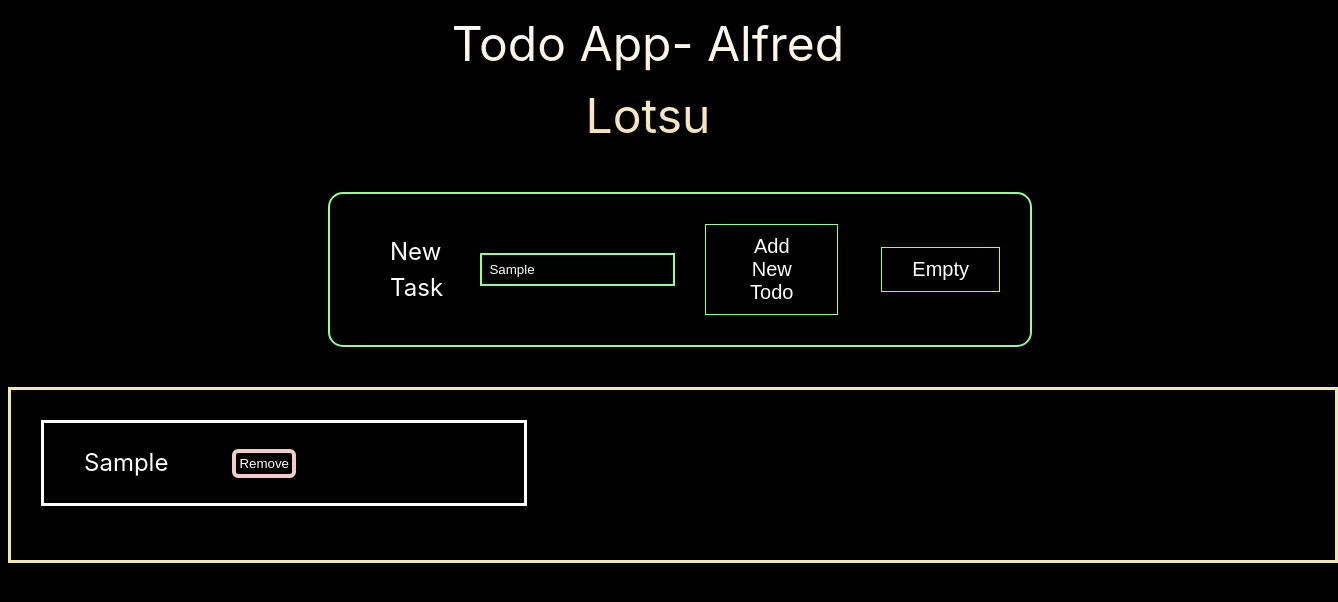
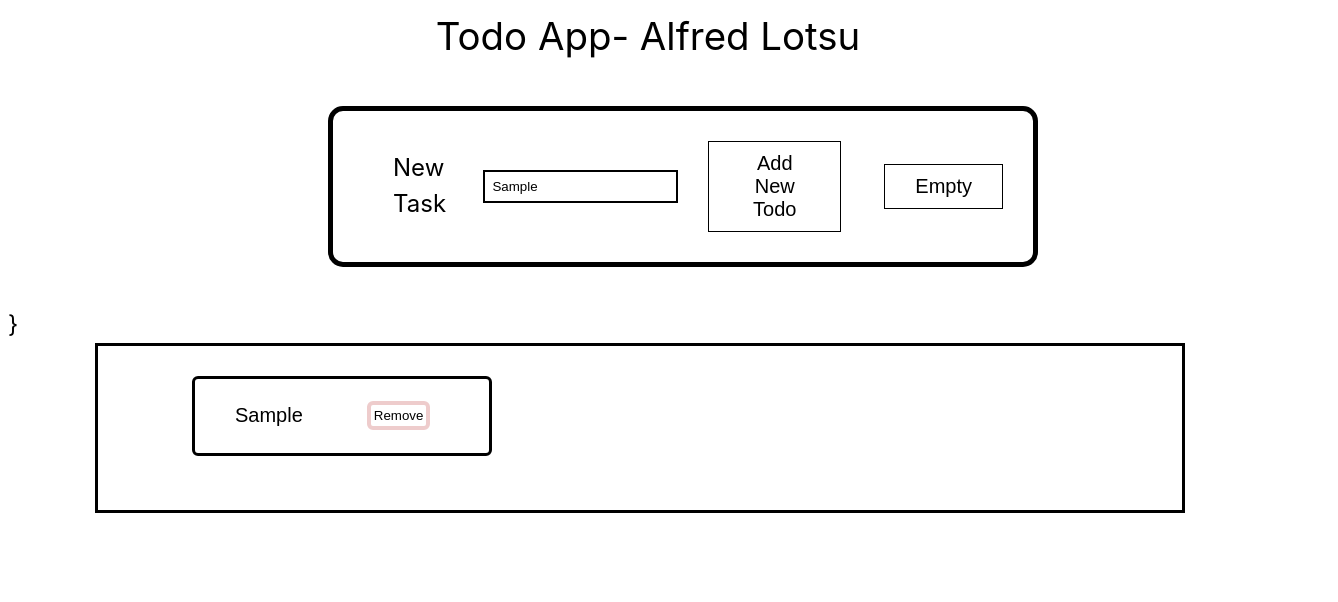
Before and after one commit to aslotsu/todos, a Svelte app: page / in a window 1280 px wide. Both pictures are taken after typing "Sample" into the empty fields and a click on the button "Add New Todo". Shown: the top 602 px of the page, 1338 px wide, since content can reach past the window. Built offline with nearby package versions, Linux system fonts and the light colour scheme.

Commit message:
v 1.1 added subtle animations and color scheme change

```diff
--- a/index.html
+++ b/index.html
@@ -4,7 +4,7 @@
     <meta charset="UTF-8" />
     <link rel="icon" type="image/svg+xml" href="/vite.svg" />
     <meta name="viewport" content="width=device-width, initial-scale=1.0" />
-    <title>Vite + Svelte</title>
+    <title>Learning Svelte</title>
   </head>
   <body>
     <div id="app"></div>
--- a/package.json
+++ b/package.json
@@ -15,6 +15,8 @@
     "vite": "^4.4.5"
   },
   "dependencies": {
+    "@melt-ui/svelte": "^0.34.5",
+    "@types/uuid": "^9.0.2",
     "uuid": "^9.0.0"
   }
 }
--- a/src/App.svelte
+++ b/src/App.svelte
@@ -3,10 +3,19 @@
     import { v4 as uuidv4 } from 'uuid';
     import Todo from "./components/Todo.svelte";
     import TodoList from "./components/TodoList.svelte";
+    import {flip} from "svelte/animate";
+    import {fade} from "svelte/transition";
+    import {tweened} from "svelte/motion";
 
     let task = ''
 
+    let safe = true
+    $: console.log(`now it is ${safe} that it is safe`)
+    let padding = tweened("15px")
+
 </script>
+
+
 
 <span class="header">Todo App- Alfred Lotsu </span>
 <div class="control">
@@ -16,7 +25,7 @@
         <button on:click={()=>{
         if (task){
             todoStore.append({id: uuidv4().toString(),name: task})}
-    }}>Add New Todo</button>
+    }}>Add New Todo </button>
 
     </div>
 
@@ -24,33 +33,41 @@
         <button on:click={()=>todoStore.empty()}>Empty</button>
     </div>
 </div>
-<TodoList>
+
+}
+
+<TodoList {padding}>
     {#each $todoStore as todo (todo)}
         <!--    will find the recommended way-->
 
-        <Todo {todo}/>
+        <div animate:flip={{duration: 400}}>
+            <Todo  {todo}/>
+        </div>
+    {:else}
+        <h3 in:fade={{delay: 400}}>No todos yet</h3>
     {/each}
+
 </TodoList>
 
 <style>
 
     .control input {
         outline: none;
-        border: 2px solid palegreen;
+        border: 2px solid black;
         background-color: transparent;
         padding: 7px;
-        color: white;
+        color: black;
     }
     .control input::placeholder {
-        color: white;
+        color: black;
     }
 
     span.header {
-        background-color: yellowgreen;
-        background-image: linear-gradient(white, wheat);
+        background-color: black;
         -webkit-background-clip: text;
+        background-clip: text;
         color: transparent;
-        font-size: 2rem;
+        font-size: 1.6rem;
         /*margin: 0 auto;*/
          text-align: center;
         width: 40vw;
@@ -60,7 +77,7 @@
 
     label {
         margin-right: 30px;
-        color: white;
+        color: black;
     }
     label + input {
         margin-right: 20px;
@@ -76,7 +93,7 @@
     }
     .control {
         width: 50vw;
-        border: 2px solid palegreen;
+        border: 5px solid black;
         border-radius: 15px;
         display: flex;
         /*margin-left: 20vw;*/
@@ -89,10 +106,20 @@
     .control button {
         background-color: transparent;
         outline: none;
-        color: white;
+        color: black;
         font-size: 20px;
         margin-left: 10px;
-        border: 1px solid palegreen;
+        border: 1px solid black;
         padding: 10px 30px;
     }
+
+
+    @media screen and (max-width: 1024px) {
+        span.header {
+            width: 60vw;
+            margin-left: 20vw;
+
+            /*color: black;*/
+        }
+    }
 </style>
--- a/src/app1.css
+++ b/src/app1.css
@@ -3,8 +3,8 @@
   line-height: 1.5;
   font-weight: 400;
   /*  color-scheme: light dark;*/
-  color: #6c6c6c;
-  background-color: #000000;
+  color: black !important;
+  background-color: white;
   font-size: 24px;
   margin: 0;
   padding: 0;
--- a/src/app1.scss
+++ b/src/app1.scss
@@ -4,8 +4,8 @@
   font-weight: 400;
 
   /*  color-scheme: light dark;*/
-  color: #6c6c6c;
-  background-color: #000000;
+  color: black !important;
+  background-color: white;
   font-size: 24px;
 ;
   margin: 0;
--- a/src/components/Todo.svelte
+++ b/src/components/Todo.svelte
@@ -1,29 +1,35 @@
 <script>
 import {todoStore} from "../stores/stores.js";
 import {fly} from "svelte/transition";
+import {onMount} from "svelte";
 
 /**
  * @param {string} todo
  */
 export let todo
+let item;
+
+onMount(()=> {
+    console.log('item',item)
+})
 </script>
 
 
-<div out:fly={{y: -100}} class="item" data-key={todo.id} role="button" tabindex="-3"   on:click={(event)=> console.log("swallow", event.target.dataset.key)}>
+<button bind:this={item} out:fly={{y: -100}} in:fly={{x:-100}}  class="item" data-key={todo.id} tabindex="-3"  on:click={()=> console.log("swallow", item.dataset.key)}>
 
     <span class="word">{todo.name}</span>
-    <button on:click|stopPropagation={(event)=>{
-                todoStore.remove(event.target.parentNode.dataset.key)
-                console.log('hair',event.target.parentNode.dataset.key)}
+    <button on:click|stopPropagation={()=>{
+                todoStore.remove(item.dataset.key)
+                console.log('hair',item.dataset.key)}
                 }>Remove</button>
 
-</div>
+</button>
 <style>
     .item {
-        border: 3px solid white;
+        border: 3px solid black;
         padding: 0 40px;
         display: flex;
-        width: 400px;
+        width: 300px;
         height: 10vh;
         align-items: center;
         margin-bottom: 3vh;
@@ -34,11 +40,12 @@ export let todo
         border: 4px solid #ecc;
         border-radius: 6px;
         background-color: transparent;
-        color: white;
+        color: black;
         margin-left: 5vw;
     }
 
     .word {
-        color: white;
+        color: black;
+        font-size: 20px;
     }
 </style>
--- a/src/components/TodoList.svelte
+++ b/src/components/TodoList.svelte
@@ -1,14 +1,18 @@
-<div>
+<script>
+    import {fade} from "svelte/transition";
+ </script>
+<div in:fade={{delay:50}}  >
     <slot></slot>
 </div>
 
 <style>
     div {
-        border: 3px solid rgb(238, 232, 170);
+        border: 3px solid black;
         padding: 30px;
         height: 100%;
-        max-width: 1800px;
-        width: 100%;
+        max-width: 1200px;
+        min-width: 240px;
+        width: 80vw;
         margin: 0 auto;
         display: grid;
         grid-template-columns: repeat(3, 1fr);
@@ -21,4 +25,6 @@
         margin-left: 30vw;
         padding: 10px;
     }
+
+
 </style>
--- a/src/stores/stores.js
+++ b/src/stores/stores.js
@@ -1,5 +1,4 @@
 import {writable} from "svelte/store";
-import {v4 as uuidv4} from "uuid"
 const store = () => {
 
 
```
Also changed, not shown: src/components/Wait.svelte (added, +25 -0 lines), src/components/1.svg (added), 1 other file (tests, documents, lock files or other folders).
